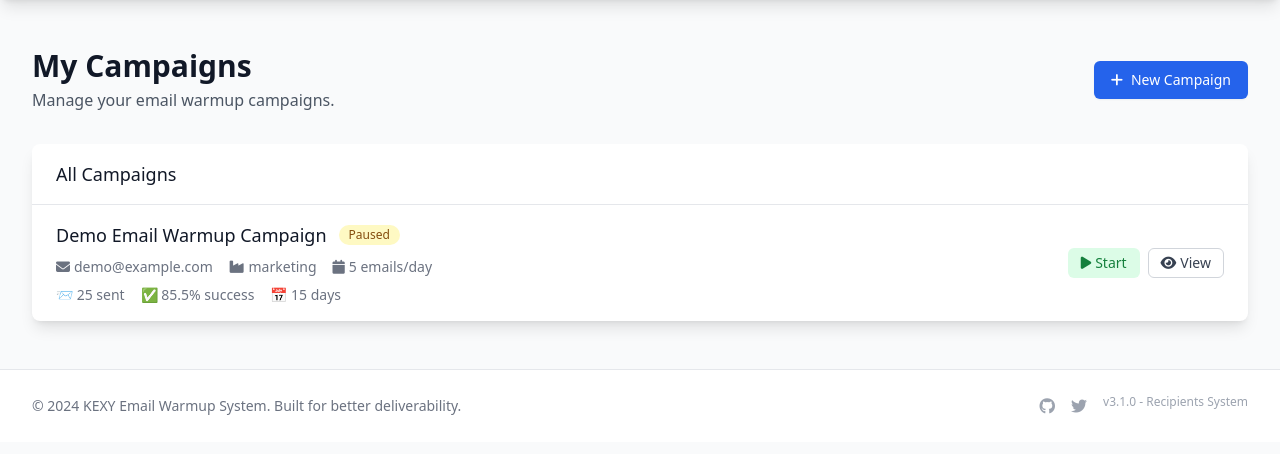
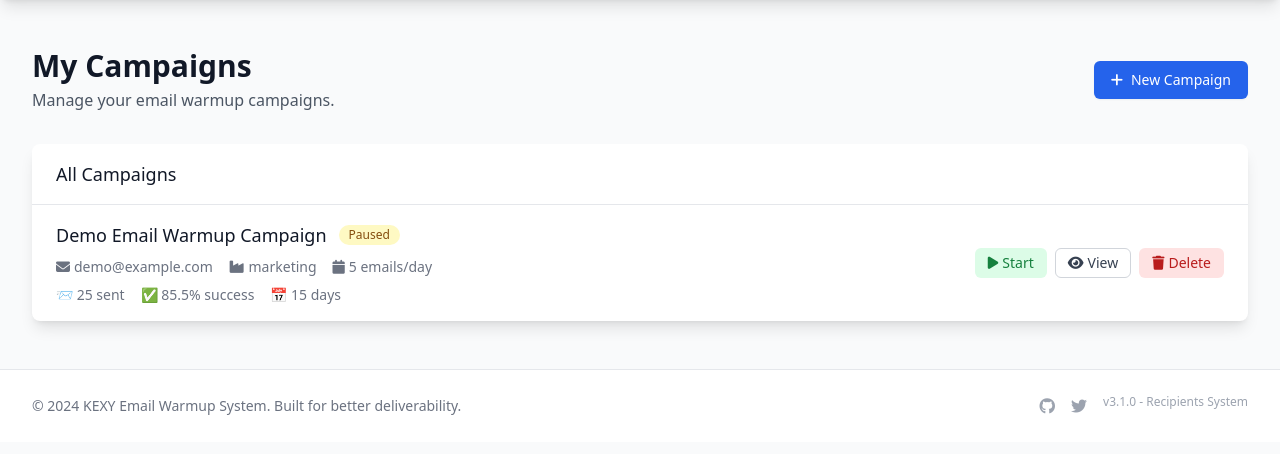
Before and after one commit to kexy2025/email-warm-up-system, a Flask app: page /campaigns in a window 1280 px wide. Shown: the part 65-519 px from the top of the page. Run offline with Flask 3, Linux system fonts and the light colour scheme; a user stored in the database is signed in; data comes from the database, SQL or seed files in the repository; data that the repository does not hold is empty; some libraries are stand-ins or nearby versions.

Commit message:
Update campaigns.html

```diff
--- a/templates/campaigns.html
+++ b/templates/campaigns.html
@@ -104,6 +104,9 @@ function loadCampaigns() {
                                 <button onclick="viewCampaign(${campaign.id})" class="inline-flex items-center px-3 py-1 border border-gray-300 text-sm font-medium rounded-md text-gray-700 bg-white hover:bg-gray-50">
                                     <i class="fas fa-eye mr-1"></i> View
                                 </button>
+                                <button onclick="deleteCampaign(${campaign.id}, '${campaign.name}')" class="inline-flex items-center px-3 py-1 border border-transparent text-sm font-medium rounded-md text-red-700 bg-red-100 hover:bg-red-200">
+                                    <i class="fas fa-trash mr-1"></i> Delete
+                                </button>
                             </div>
                         </div>
                     </div>
@@ -160,6 +163,28 @@ function viewCampaign(id) {
     alert(`Campaign details for ID: ${id}`);
 }
 
+function deleteCampaign(id, name) {
+    if (confirm(`Are you sure you want to delete the campaign "${name}"? This action cannot be undone.`)) {
+        fetch(`/api/campaigns/${id}`, {
+            method: 'DELETE',
+            headers: {'Content-Type': 'application/json'}
+        })
+        .then(response => response.json())
+        .then(data => {
+            if (data.success) {
+                alert('Campaign deleted successfully!');
+                loadCampaigns(); // Reload the list
+            } else {
+                alert('Error: ' + (data.message || 'Failed to delete campaign'));
+            }
+        })
+        .catch(error => {
+            console.error('Error deleting campaign:', error);
+            alert('Error deleting campaign. Please try again.');
+        });
+    }
+}
+
 // Load campaigns when page loads
 document.addEventListener('DOMContentLoaded', loadCampaigns);
 </script>
```
